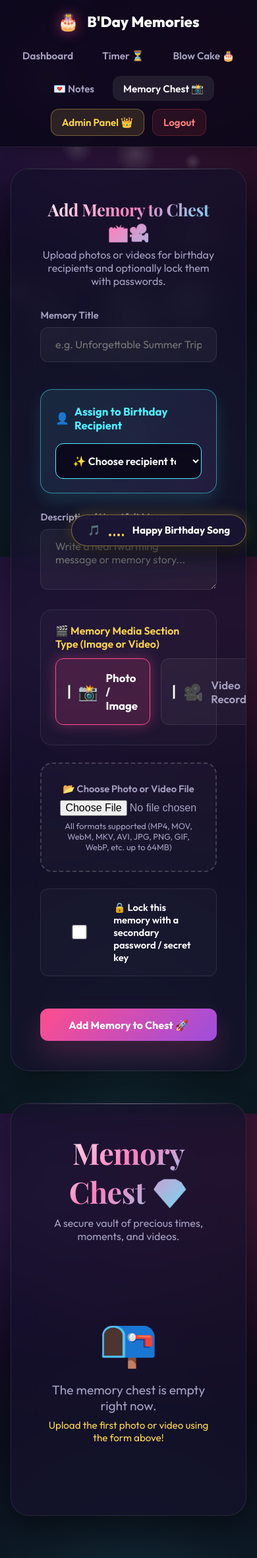
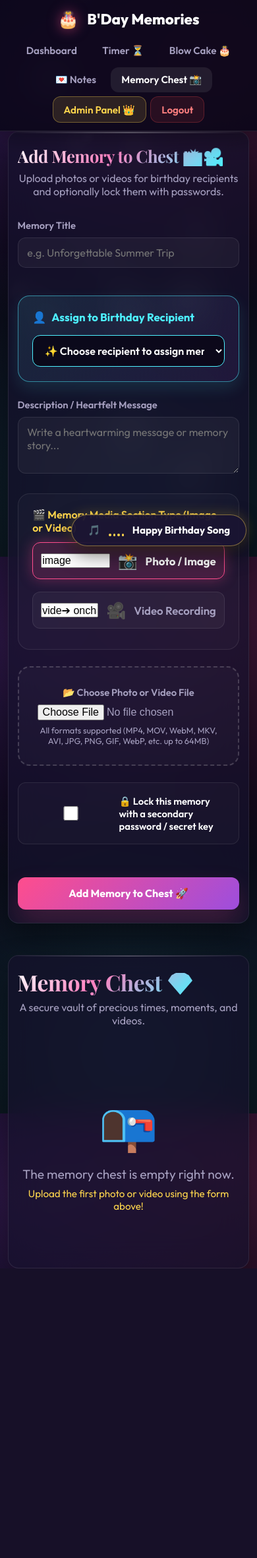
Before and after one commit to Jaykuwer-Yadav/New-repo, a Flask app: page /memories in a window 390 px wide. Shown: the whole page at 66% size. After the commit the page ends 1923 px from the top, so only its background shows below. Run offline with Flask 3, Linux system fonts and the light colour scheme; the visitor is signed in with stand-in values (Sample User, id 1); some libraries are stand-ins or nearby versions; some web fonts are replaced.

Commit message:
Deploy 390px iPhone and Android Mobile Master Responsive Suite across all pages

```diff
--- a/static/css/style.css
+++ b/static/css/style.css
@@ -1886,3 +1886,180 @@
         gap: 1rem !important;
     }
 }
+
+/* ====================================================
+   390px iPHONE & ANDROID MOBILE RESPONSIVE MASTER SUITE
+   ==================================================== */
+
+/* Global horizontal overflow prevention */
+html, body {
+    width: 100% !important;
+    max-width: 100vw !important;
+    overflow-x: hidden !important;
+    margin: 0 !important;
+    padding: 0 !important;
+    box-sizing: border-box !important;
+}
+
+*, *:before, *:after {
+    box-sizing: border-box !important;
+}
+
+@media screen and (max-width: 480px) {
+    /* 390px Container padding */
+    .main-container,
+    .page-container,
+    .container {
+        width: 100% !important;
+        max-width: 100% !important;
+        padding-left: 0.75rem !important;
+        padding-right: 0.75rem !important;
+        margin: 0 auto !important;
+        box-sizing: border-box !important;
+    }
+
+    /* Glass Panels & Auth Cards */
+    .glass-panel,
+    .auth-card {
+        padding: 1.25rem 0.85rem !important;
+        border-radius: 16px !important;
+        width: 100% !important;
+        max-width: 100% !important;
+        box-sizing: border-box !important;
+        margin-left: 0 !important;
+        margin-right: 0 !important;
+    }
+
+    /* Headings on 390px */
+    h1, .h1 {
+        font-size: 2.1rem !important;
+        line-height: 1.2 !important;
+        word-break: break-word !important;
+    }
+
+    h2, .h2 {
+        font-size: 1.65rem !important;
+        line-height: 1.25 !important;
+        word-break: break-word !important;
+    }
+
+    h3, .h3 {
+        font-size: 1.25rem !important;
+        word-break: break-word !important;
+    }
+
+    /* Navbar on 390px */
+    .main-header {
+        padding: 0.75rem !important;
+        flex-direction: column !important;
+        gap: 0.75rem !important;
+    }
+
+    .nav-links {
+        width: 100% !important;
+        justify-content: center !important;
+        gap: 0.4rem !important;
+        flex-wrap: wrap !important;
+    }
+
+    .nav-link {
+        padding: 0.4rem 0.65rem !important;
+        font-size: 0.82rem !important;
+    }
+
+    /* Admin & Dashboard Grids */
+    .admin-grid,
+    .dashboard-grid,
+    .admin-dashboard-grid,
+    .gallery-grid {
+        display: flex !important;
+        flex-direction: column !important;
+        width: 100% !important;
+        gap: 1.25rem !important;
+    }
+
+    /* Tables on 390px */
+    .admin-table-container,
+    div[style*="overflow-x: auto"] {
+        width: 100% !important;
+        overflow-x: auto !important;
+        -webkit-overflow-scrolling: touch !important;
+    }
+
+    .admin-table {
+        min-width: 540px !important;
+        font-size: 0.82rem !important;
+    }
+
+    /* Form Controls on 390px */
+    input[type="text"],
+    input[type="email"],
+    input[type="password"],
+    input[type="datetime-local"],
+    select,
+    textarea {
+        width: 100% !important;
+        max-width: 100% !important;
+        box-sizing: border-box !important;
+        font-size: 16px !important; /* Prevents auto-zoom on iOS Safari at 390px */
+        padding: 0.75rem 0.85rem !important;
+    }
+
+    .btn,
+    button[type="submit"] {
+        width: 100% !important;
+        box-sizing: border-box !important;
+        padding: 0.85rem 1rem !important;
+        font-size: 0.95rem !important;
+        font-weight: 700 !important;
+        min-height: 48px !important;
+    }
+
+    /* Dashboard Polaroid on 390px */
+    .main-polaroid {
+        width: 100% !important;
+        max-width: 320px !important;
+        margin: 0 auto !important;
+        padding: 12px 12px 24px 12px !important;
+    }
+
+    .polaroid-photo-frame {
+        width: 100% !important;
+        height: 280px !important;
+    }
+
+    .hero-portrait-img {
+        width: 100% !important;
+        height: 100% !important;
+        object-fit: cover !important;
+    }
+
+    /* Countdown timer units on 390px */
+    .countdown-timer-box,
+    .timer-display {
+        gap: 0.4rem !important;
+    }
+
+    .timer-num {
+        font-size: 1.75rem !important;
+    }
+
+    .timer-label {
+        font-size: 0.7rem !important;
+    }
+
+    /* Media Selector Pills on 390px */
+    .media-type-selector {
+        flex-direction: column !important;
+        gap: 0.65rem !important;
+        width: 100% !important;
+    }
+
+    .media-type-pill {
+        width: 100% !important;
+        box-sizing: border-box !important;
+        padding: 0.75rem !important;
+        white-space: nowrap !important;
+        justify-content: center !important;
+    }
+}
```
